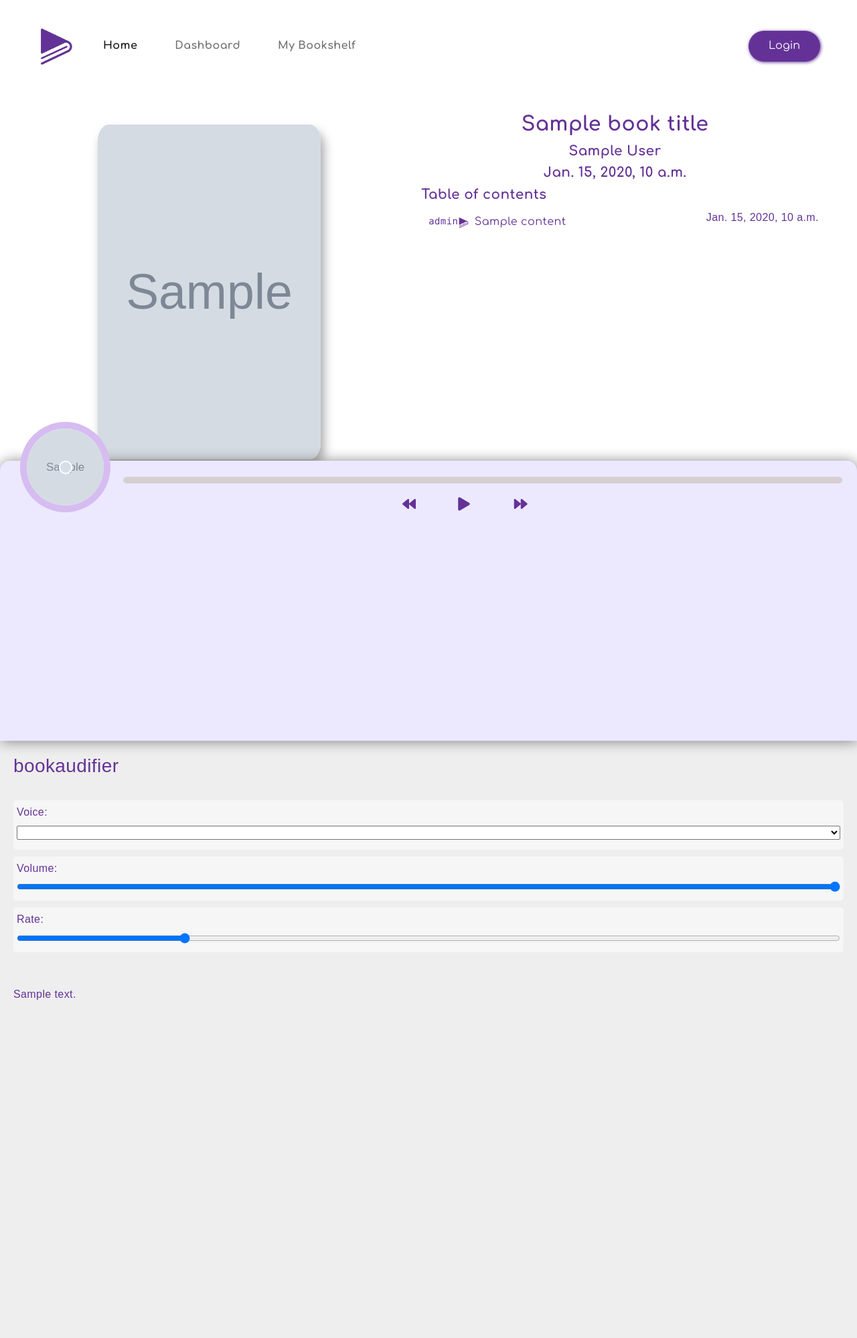
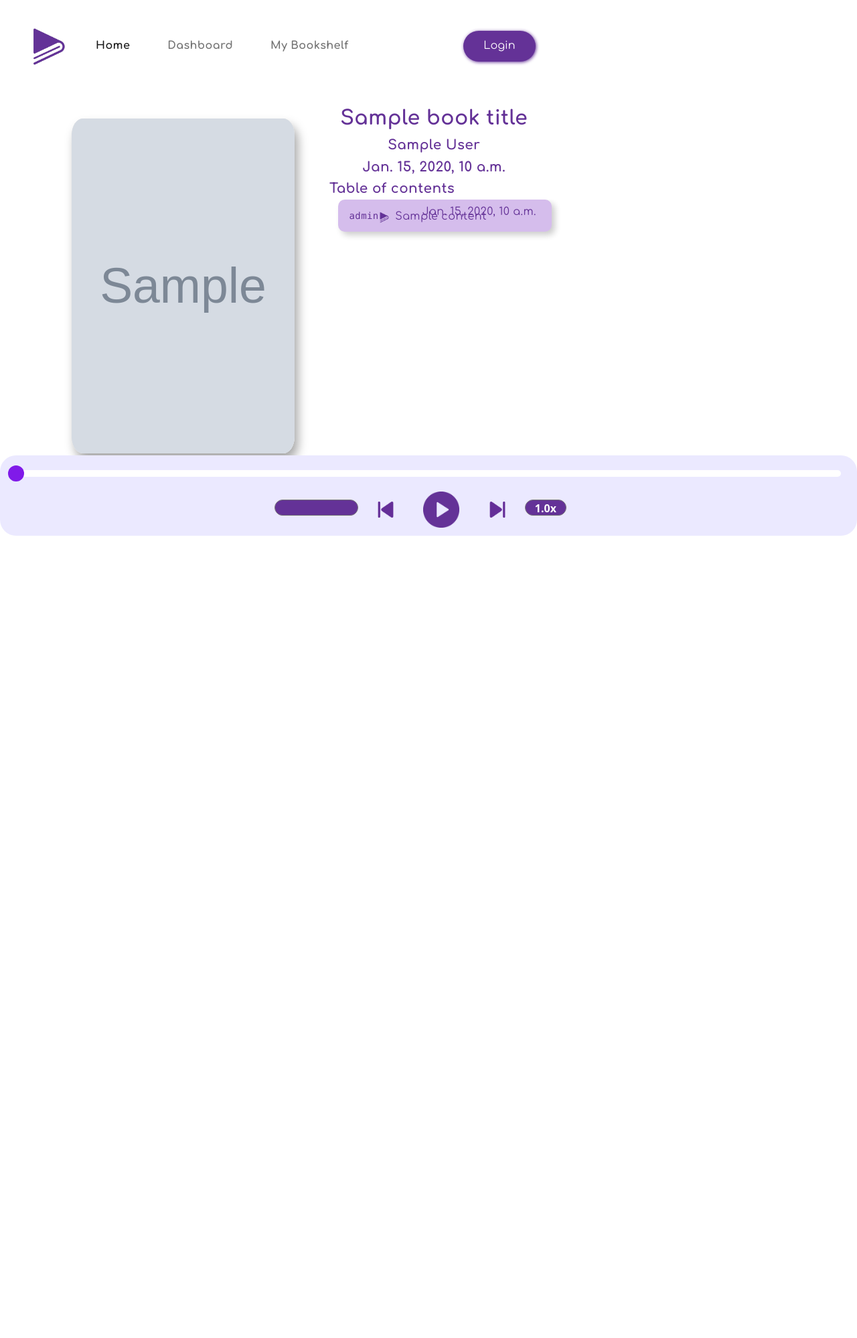
Before and after one commit to ivishalanand/bookaudifier, a Django app: template templates/audiobook.html in a window 1280 px wide. Shown: the whole page at 67% size. After the commit the page ends 800 px from the top, so only its background shows below. Run offline with Django 3.2, Linux system fonts and the light colour scheme; the template is opened without the code that fills it: most values are stand-ins (such as "Sample title", 1, 10 or a date in 2020); grey boxes marked "Sample" are stand-in pictures; lists and menus that the app fills with data are empty; some libraries are stand-ins or nearby versions.

Commit message:
updated functionality of audioplayer

```diff
--- a/static/audiobook/style.css
+++ b/static/audiobook/style.css
@@ -75,7 +75,6 @@
     border-radius: 10px;
     box-shadow: 5px 5px 10px rgb(0 0 0 / 20%);
     padding: 6px 2px;
-
 }
 
 #plwrap {
--- /dev/null
+++ b/static/audioplayer/script.js
@@ -0,0 +1,282 @@
+function qs(s) { return document.querySelector(s) }
+
+var MASTERTEXT;
+var texttospeak;
+var textbeingspoken;
+var countWords;
+var lengthText;
+var marker;
+var range;
+var speechtext;
+var firstBoundary;
+var chapterMemory;
+
+function initialise() {
+MASTERTEXT = document.getElementById('mastertext').textContent;
+document.getElementById('texttospeak').textContent = MASTERTEXT
+texttospeak = document.getElementById('texttospeak');
+lengthText = MASTERTEXT.trim().split(/\s+/g).length;
+textbeingspoken = document.getElementById('textbeingspoken');
+marker = document.getElementById('marker');
+range = document.createRange();
+speechtext;
+firstBoundary;
+countWords = 0;
+}
+
+initialise();
+
+
+var voices = [];
+var englishVoices = []
+var j = 0
+function populateVoiceList() {
+  voices = window.speechSynthesis.getVoices();
+  var selectElm = document.querySelector('#voice');
+  selectElm.innerHTML = '';
+  for (var i=0;i < voices.length;i++) {
+    if (voices[i].lang.slice(0,2) == 'en') {
+      englishVoices[j] = voices[i];
+      j++;
+      var option = document.createElement('option');
+      option.innerHTML = voices[i].name;
+      // selecting default nice voice
+      if (voices[i].name == "Fiona") {
+        option.setAttribute('selected', true);
+      }
+      option.setAttribute('value', voices[i].voiceURI);
+      option.voice = voices[i];
+      if (voices[i].default)
+        option.selected = true;
+      selectElm.appendChild(option);
+    }
+  }
+}
+
+populateVoiceList();
+if (speechSynthesis.onvoiceschanged !== undefined)
+  speechSynthesis.onvoiceschanged = populateVoiceList;
+
+function stop() {
+  speechSynthesis.cancel();
+}
+
+function playpause() {
+  if (speechSynthesis.paused)
+    speechSynthesis.resume();
+  if (speechSynthesis.speaking & !speechSynthesis.paused) {
+    speechSynthesis.pause();
+  }
+  else
+    speak();
+}
+
+function speak() {
+  speechtext = texttospeak.value;
+  firstBoundary = true;
+  textbeingspoken.textContent = speechtext;
+
+  utterance = new SpeechSynthesisUtterance(
+    document.getElementById('texttospeak').value);
+  utterance.voice = englishVoices[document.getElementById('voice').selectedIndex];
+  utterance.volume = 1;
+  utterance.pitch = 1;
+  var rate = parseFloat(document.getElementById("rate").value);
+  utterance.rate = rate;
+  utterance.addEventListener('start', function () {
+    marker.classList.remove('animate');
+    document.body.classList.add('speaking');
+  });
+  utterance.addEventListener('start', handleSpeechEvent);
+  utterance.addEventListener('end', handleSpeechEvent);
+  utterance.addEventListener('error', handleSpeechEvent);
+  utterance.addEventListener('boundary', handleSpeechEvent);
+  utterance.addEventListener('pause', handleSpeechEvent);
+  utterance.addEventListener('resume', handleSpeechEvent);
+
+  speechSynthesis.speak(utterance);
+}
+
+function handleSpeechEvent(e) {
+  switch (e.type) {
+    case 'start':
+    marker.classList.remove('animate');
+    document.body.classList.add('speaking');
+    break;
+    case 'end':
+    case 'endEvent':
+    case 'error':
+    document.body.classList.remove('speaking');
+    marker.classList.remove('moved');
+    break;
+    case 'boundary':
+    {
+      if (countWords < lengthText) {
+        countWords = countWords + 1
+        percentage = (countWords*100)/lengthText
+        progressbar.style.width = percentage + '%';
+        progressbar.setAttribute('aria-valuenow', percentage);
+        // document.getElementById("audio").value=percentage
+      }
+      if (e.name != 'word')
+        break;
+      var substr = speechtext.slice(e.charIndex);
+      var rex = /\S+/g;
+      var res = rex.exec(substr);
+      if (!res) return;
+      var startOffset = res.index + e.charIndex;
+      var endOffset = rex.lastIndex + e.charIndex;
+      range.setStart(textbeingspoken.firstChild, startOffset);
+      range.setEnd(textbeingspoken.firstChild, endOffset);
+      var rect = range.getBoundingClientRect();
+      var delta = 0;
+      // do I need to scroll?
+      var parentRect = textbeingspoken.getBoundingClientRect();
+      if (rect.bottom > parentRect.bottom) {
+        delta = rect.bottom - parentRect.bottom;
+      }
+      if (rect.top < parentRect.top) {
+        delta = rect.top - parentRect.top;
+      }
+
+      textbeingspoken.scrollTop += delta;
+      texttospeak.scrollTop = textbeingspoken.scrollTop;
+
+      marker.style.top = rect.top - delta - 1;
+      marker.style.left = rect.left - 1;
+      marker.style.width = rect.width + 1;
+      marker.style.height = rect.height + 1;
+      marker.classList.add('moved');
+      if (firstBoundary) {
+        firstBoundary = false;
+        marker.classList.add('animate');
+      }
+      break;
+      utterance.onend = reset;
+    }
+    default:
+    break;
+  }
+}
+
+const voiceElement = document.getElementById('voice');
+voiceElement.addEventListener('change', (event) => {
+  texttospeak.textContent = MASTERTEXT.trim().split(/\s+/g).slice(countWords-1).join(' ');
+  speechSynthesis.cancel()
+  if (!document.getElementById('pause-btn').classList.contains("inactive")) {
+    speak();
+  }
+
+});
+
+const rateElement = document.getElementById('rate');
+rateElement.addEventListener('change', (event) => {
+  // added so that on changing the speed the first time the text to speak does not change
+  countWords = Math.max(countWords, 1)
+  texttospeak.textContent = MASTERTEXT.trim().split(/\s+/g).slice(countWords-1).join(' ');
+  speechSynthesis.cancel()
+  if (!document.getElementById('pause-btn').classList.contains("inactive")) {
+    speak();
+  }
+});
+
+const playElement = document.getElementById('play-btn');
+playElement.addEventListener('click', (event) => {
+  document.getElementById('play-btn').classList = "play inactive";
+  document.getElementById('pause-btn').classList = "pause";
+  if (speechSynthesis.speaking == false) {
+    speechSynthesis.cancel();
+    speak();
+  }
+  else {
+    playpause();
+  }
+});
+
+const pauseElement = document.getElementById('pause-btn');
+pauseElement.addEventListener('click', (event) => {
+  document.getElementById('pause-btn').classList = "pause inactive";
+  document.getElementById('play-btn').classList = "play";
+  playpause();
+});
+
+document.getElementById('play-btn').addEventListener('click', (event) => {
+  document.getElementById('play-btn').classList = "play inactive"
+  document.getElementById('pause-btn').classList = "pause"
+});
+
+var handle = qs('.seekbar input[type="range"]');
+var progressbar = qs('.seekbar div[role="progressbar"]');
+
+handle.addEventListener('input', function(){
+  progressbar.style.width = this.value + '%';
+  progressbar.setAttribute('aria-valuenow', this.value);
+  speakfromindex = this.value*lengthText/100;
+  countWords = parseInt(speakfromindex);
+  texttospeak.textContent = MASTERTEXT.trim().split(/\s+/g).slice(speakfromindex).join(' ');
+  speechSynthesis.cancel();
+  if (!document.getElementById('pause-btn').classList.contains("inactive")) {
+    speak();
+  }
+});
+
+/*
+* Finally we make sure to dequeue all utterances if the user leaves the site.
+* If we dont the buffered TTS Speech will continue even if the user presses the back button.
+*/
+window.onbeforeunload = function (e) {
+  synth.cancel();
+};
+
+function removeChapterHighlight(memory) {
+    previouslyClickedChapterId = "list-" + memory;
+    document.getElementById(previouslyClickedChapterId).style =  "cursor: pointer; display: block; margin: 0; padding: 5px 0;";
+}
+
+function changeReadingText(el) {
+  if (chapterMemory != 0) {
+      previouslyClickedChapterId = "list-" + chapterMemory;
+      document.getElementById(previouslyClickedChapterId).style =  "cursor: pointer; display: block; margin: 0; padding: 5px 0;";
+  }
+  var text = el.querySelectorAll("div")[3].textContent;
+  chapterMemory = parseInt(el.getAttribute("id").split("-")[1]);
+  document.getElementById("mastertext").innerText = text;
+  document.getElementById('play-btn').classList = "play inactive";
+  document.getElementById('pause-btn').classList = "pause";
+  initialise();
+  speechSynthesis.cancel();
+  speak();
+//  highlighting the current chapter
+  el.style = "background-color: #d5bdec; border-radius: 10px; box-shadow: 5px 5px 10px rgb(0 0 0 / 20%); padding: 6px 2px;"
+  }
+
+const forwardElement = document.getElementById('forward-btn');
+forwardElement.addEventListener('click', (event) => {
+  removeChapterHighlight(chapterMemory);
+  totalChapter = document.getElementById("plList").getElementsByTagName("li").length;
+  if (chapterMemory < totalChapter) {
+    chapterMemory = chapterMemory + 1;
+  }
+  nextChapterId = "list-" + String(chapterMemory);
+  nextChapter = document.getElementById(nextChapterId);
+  changeReadingText(nextChapter);
+});
+
+
+const backwardElement = document.getElementById('backward-btn');
+backwardElement.addEventListener('click', (event) => {
+  removeChapterHighlight(chapterMemory);
+  if (chapterMemory >1 ){
+    chapterMemory = chapterMemory - 1;
+  }
+  nextChapterId = "list-" + String(chapterMemory);
+  nextChapter = document.getElementById(nextChapterId);
+  changeReadingText(nextChapter);
+});
+
+function startFirstChapter() {
+    chapterMemory =1;
+    document.getElementById("list-1").style = "background-color: #d5bdec; border-radius: 10px; box-shadow: 5px 5px 10px rgb(0 0 0 / 20%); padding: 6px 2px;";
+}
+
+startFirstChapter();
--- /dev/null
+++ b/static/audioplayer/style.css
@@ -0,0 +1,348 @@
+h1 {
+  max-width: 480px;
+  margin: 2rem auto;
+  font-size: 150%;
+}
+form {
+  max-width: 480px;
+  margin: 0 auto;
+}
+
+select {
+ -webkit-appearance: none;
+ -moz-appearance: none;
+ appearance: none;
+}
+
+/* Some firefox range styling */
+input[type=range][orient=vertical] {
+  -moz-appearance: none;
+}
+input[type=range][orient=vertical]::-moz-range-thumb {
+  background-color: #fff;
+  height: 1rem;
+  width: .5rem;
+  border-color: #fff;
+  box-shadow: 1px 1px 2px rgba(0,0,0,0.5);
+}
+input[type=range][orient=vertical]::-moz-range-track {
+  background-color: #fff;
+}
+
+.speecharg {
+  height: 2rem;
+  display: -webkit-flex;
+  display: flex;
+  -webkit-justify-content: space-between;
+  justify-content: space-between;
+  align-items: center;
+  -webkit-align-items: center;
+}
+.speecharg label {
+  display: inline-block;
+  width: 20%;
+}
+.speecharg input, .speecharg select {
+  display: inline-block;
+  width: calc(80% - 3rem);
+  margin: 0;
+}
+.speecharg button {
+  width: 1.5rem;
+  height: 1.5rem;
+  margin: 0 0 0 1.5rem;
+  display: inline-block;
+  padding: 0;
+}
+.bottom {
+  margin-top: 1rem;
+  margin: 1rem 0;
+  display: -webkit-flex;
+  display: flex;
+  justify-content: space-between;
+  -webkit-justify-content: space-between;
+}
+.bottom > * {
+}
+
+.bottom button.small {
+  height: 3.25rem;
+  width: 3.25rem;
+  padding: 0;
+}
+
+#textarea {
+ width: 100%;
+ height: 8rem;
+ display: block;
+ margin-bottom: 1rem;
+ border-radius: 5px;
+ position: relative;
+ background-color: #fff;
+ transition: background-color 100ms ease;
+ -webkit-transition: background-color 100ms ease;
+}
+
+.speaking #textarea {
+  background-color: #333;
+}
+
+#textarea > * {
+  position: absolute;
+  display: block;
+  border: none;
+  resize: none;
+  top: 0;
+  left: 0;
+  width: calc(100% - 1rem);
+  height: calc(100% - 1rem);
+  margin: .5rem;
+  padding: 0;
+  white-space: pre-wrap;
+  line-height: 1.1rem;
+  background-color: transparent;
+  font-size: 12px;
+  font-family: monospace;
+}
+
+#textbeingspoken {
+  color: #aaa;
+  visibility: hidden;
+  opacity: 0;
+  overflow: auto;
+  transition: all 100ms ease;
+  -webkit-transition: all 100ms ease;
+}
+
+.speaking #textbeingspoken {
+  visibility: visible;
+  opacity: 1;
+}
+
+a#gh {
+  color: #333;
+  text-align: right;
+  display: block;
+  font-style: italic;
+}
+
+#marker {
+  position: absolute;
+  visibility: hidden;
+  border: 1px solid orange;
+}
+
+#marker.moved {
+  visibility: visible;
+}
+
+#marker.animate {
+  transition: all 50ms ease;
+  -webkit-transition: all 50ms ease;
+}
+
+button > img {
+  width: 100%;
+  height: auto;
+}
+
+.widebutton {
+  width: 9rem;
+}
+
+.widebutton > button {
+  display: block;
+  margin-bottom: 0.25rem;
+  width: 100%;
+}
+
+
+.audioplayer {
+  background: #ebe9ff;
+  position: fixed;
+  bottom: 0%;
+  width: 100%;
+  height: 15%;
+  border-radius: 1.5rem;
+}
+
+
+
+.seekbar {
+  margin: 12px 0;
+  padding: 10px 24px;
+  position: relative;
+}
+
+.seekbar-progress {
+  height: 10px;
+  background-color: #f5f5f5;
+  background-image: linear-gradient(to bottom, #ffffff 0%, #ffffff 100%);
+  background-repeat: repeat-x;
+  border-radius: 6px;
+}
+
+.seekbar-progress [role="progressbar"] {
+  height: 100%;
+  position: relative;
+  background: #643297;
+  border-radius: 6px;
+  box-shadow: inset 0 -1px 0 rgba(0,0,0,.15);
+}
+
+.seekbar-progress [role="progressbar"]:after {
+  content: " ";
+  display: block;
+  width: 24px;
+  height: 24px;
+  position: absolute;
+  top: -7px;
+  right: -12px;
+  background-color: #801ae9;
+  background-repeat: repeat-x;
+  border-radius: 20px;
+}
+
+.seekbar input[type="range"] {
+  -webkit-appearance: none;
+  width: 100%;
+  height: 100%;
+  margin: 0;
+  position: absolute;
+  top: 0;
+  left: 0;
+  z-index: 2;
+  background: transparent;
+  outline: 0;
+  border: 0;
+}
+
+.seekbar input[type="range"]::-webkit-slider-thumb {
+  -webkit-appearance: none;
+  display: block;
+  width: 48px;
+  height: 48px;
+  background-color: transparent;
+}
+
+/*
+ Mozilla:
+ https://developer.mozilla.org/en-US/docs/User:Jonathan_Watt/range
+ */
+ .seekbar input[type="range"]::-moz-range-thumb {
+  display: block;
+  width: 48px;
+  height: 48px;
+  background: transparent;
+  border: 0;
+}
+
+.seekbar input[type="range"]::-moz-range-track {
+  background: transparent;
+  border: 0;
+}
+
+.seekbar input[type="range"]::-moz-focus-outer {
+  border: 0;
+}
+
+.controls {
+  text-align: center;
+  height: 100%;
+}
+
+.inactive {
+  display: none;
+}
+
+.backward {
+  margin-right: 2.5rem;
+  cursor: pointer;
+
+}
+
+.play {
+  cursor: pointer;
+}
+
+.pause {
+  cursor: pointer;
+}
+
+.forward {
+  margin-left: 2.5rem;
+  cursor: pointer;
+
+}
+
+.speech {
+  margin-right: 0.5rem;
+}
+
+
+.voice-properties {
+  background-color: #643297;
+  color: white;
+  text-align: center;
+  font-weight: bold;
+  margin-right: 1.5rem;
+  cursor: pointer;
+  padding: 0 .2rem;
+  border-radius: 2rem;
+  height: 20%;
+  width: 10%;
+}
+
+
+.dropbtn {
+  background-color: #3498DB;
+  color: white;
+  padding: 16px;
+  font-size: 16px;
+  border: none;
+}
+
+.dropup {
+  position: relative;
+  display: inline-block;
+}
+
+.dropup-content {
+  display: none;
+  position: absolute;
+  background-color: #f1f1f1;
+  min-width: 160px;
+  bottom: 50px;
+  z-index: 1;
+}
+
+.dropup-content a {
+  color: black;
+  padding: 12px 16px;
+  text-decoration: none;
+  display: block;
+}
+
+.dropup-content a:hover {background-color: #ccc}
+
+.dropup:hover .dropup-content {
+  display: block;
+}
+
+.dropup:hover .dropbtn {
+  background-color: #2980B9;
+}
+
+.rate-properties {
+  background-color: #643297;
+  color: white;
+  text-align: center;
+  font-weight: bold;
+  margin-right: 1.5rem;
+  cursor: pointer;
+  padding: 0 .3rem;
+  margin-left: 1.5rem;
+  border-radius: 2rem;
+  height: 20%;
+  width: 5%;
+}
--- a/templates/audiobook.html
+++ b/templates/audiobook.html
@@ -10,7 +10,7 @@
     <link href="{%  static  'css/index.css'  %}" rel="stylesheet">
     <link href="{%  static  'search/style.css'  %}" rel="stylesheet">
     <link href="{%  static  'audiobook/style.css'  %}" rel="stylesheet">
-    <link href="{%  static  'speech_synthesizer/style.css'  %}" rel="stylesheet">
+    <link href="{%  static  'audioplayer/style.css'  %}" rel="stylesheet">
 
 </head>
 
@@ -86,7 +86,7 @@
                 <div id="plwrap">
                     <ul id="plList">
                         {% for content in toc %}
-                        <li onclick="changeReadingText(this)">
+                        <li onclick="changeReadingText(this)" id="list-{{ forloop.counter }}">
                             <div class="plItem">
                                 <div class="plTitle">
                                     <pre>{{ content.level }}</pre>
@@ -108,82 +108,47 @@
             </div>
         </div>
     </div>
-    <div class="content-text">
-        <div id="wrapper">
-            <div id="col">
-                <div id="controls">
-                    <h3>bookaudifier</h3><br/>
-                    <div class="cbox">
-                        <div class="row">
-                            <span>Voice:</span>
-
-                        </div>
-                        <select id="voiceSelect"></select>
-                    </div>
-                    <div class="cbox">
-                        <div class="row">
-                            <span>Volume:</span>
-
-                        </div>
-                        <input id="volumeSlider" max="1" min="0" step="0.01" type="range" value="1">
-                    </div>
-                    <div class="cbox">
-                        <div class="row">
-                            <span>Rate:</span>
-                        </div>
-                        <input id="rateSlider" max="5" min="0" step="0.1" type="range" value="1">
-                    </div>
-                </div>
-                <div contenteditable="true" id="text">
-                    {{toc.0.content}}
-                    <!--                hello hello hello hello hello hello hello hello hello hello hello hello hello hello hello hello-->
-                    <!--                Vishal is my name.-->
-                </div>
+    <form>
+        <div id="mastertext" style="display: none;"> {{toc.0.content}}
+        </div>
+        <div id="textarea" style="display: none;">
+            <textarea id="texttospeak"></textarea>
+            <div id="textbeingspoken"></div>
+        </div>
+    </form>
+    <div id="marker"></div>
+    <div class='audioplayer'>
+        <div class="seekbar">
+            <input type="range"/>
+            <div class="seekbar-progress">
+                <div aria-valuemax="100" aria-valuemin="0" aria-valuenow="0" role="progressbar"
+                     style="width: 0%;"></div>
             </div>
         </div>
-    </div>
-    <div id="app-cover">
-        <div id="player">
-            <div class="active" id="player-track">
-                <div id="album-name"></div>
-                <div id="track-name"></div>
-                <div id="track-time">
-                    <div id="current-time"></div>
-                    <div id="track-length"></div>
-                </div>
-                <div id="s-area">
-                    <div id="ins-time"></div>
-                    <div id="s-hover"></div>
-                    <div id="seek-bar"></div>
-                </div>
-            </div>
-            <div class='flex-container' id="player-content">
-                <div id="album-art">
-                    <img class="" id="album-art-image"
-                         src="{{cover_pic_link}}">
-                </div>
-                <div id="player-controls">
-                    <div class="control">
-                        <div class="button" id="play-previous">
-                            <i class="fas fa-backward"></i>
-                        </div>
-                    </div>
-                    <div class="control">
-                        <div class="button" id="play-pause-button" onclick="play()">
-                            <i class="fas fa-play" id="play-pause"></i>
-                        </div>
-                    </div>
-                    <div class="control">
-                        <div class="button" id="play-next">
-                            <i class="fas fa-forward"></i>
-                        </div>
-                    </div>
-                </div>
-            </div>
+        <div class='controls container-fluid'>
+            <a>
+                <select class="voice-properties" id="voice"></select>
+            </a>
+            <img alt="back" class="backward" height="20%" id="backward-btn" src="{% static 'assets/back-button.png' %}">
+            <img alt="play" class="play" height="45%" id="play-btn" src="{% static 'assets/play-button.png' %}">
+            <img alt="pause" class="pause inactive" height="45%" id="pause-btn" src="{% static 'assets/pause-button.png' %}">
+            <img alt="next" class="forward" height="20%" id="forward-btn" src="{% static 'assets/next-button.png' %}">
+            <a>
+                <select class="rate-properties" id="rate">
+                    <option value="3">3.0x</option>
+                    <option value="2.75">2.75x</option>
+                    <option value="2.5">2.5x</option>
+                    <option value="2">2.0x</option>
+                    <option value="1.75">1.75x</option>
+                    <option value="1.5">1.5x</option>
+                    <option value="1.25">1.25x</option>
+                    <option selected value="1">1.0x</option>
+                </select>
+            </a>
         </div>
     </div>
 </div>
-<script src="{%  static  'speech_synthesizer/script.js'  %}"></script>
+<script src="{%  static  'audioplayer/script.js'  %}"></script>
 </div>
 
 </body>
```
Also changed, not shown: static/assets/back-button.png (added), static/assets/next-button.png (added), static/assets/pause-button.png (added), static/assets/play-button.png (added), 1 other file.
